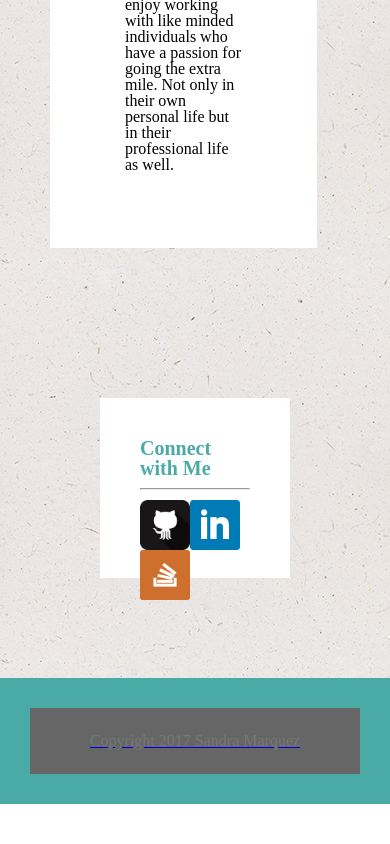
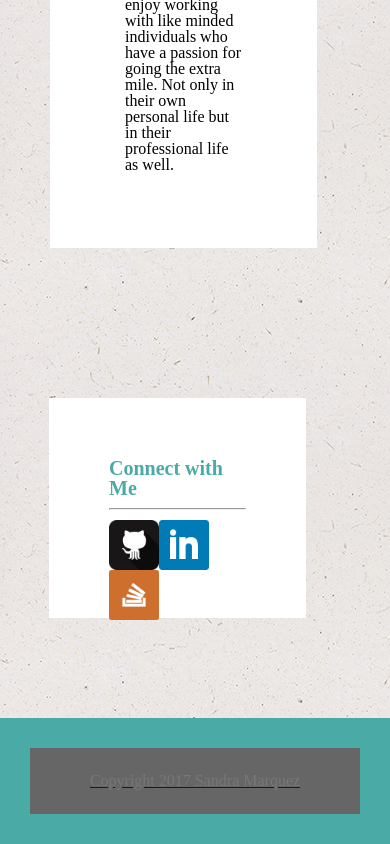
Before and after one commit to Starseed333/Responsive-Portfolio, a plain HTML site: page index.html in a window 390 px wide. Shown: the part 1141-1985 px from the top of the page. Before the commit the page ends 1945 px from the top, so only its background shows below. Drawn offline with Linux system fonts and the light colour scheme.

Commit message:
initial site files

```diff
--- a/assets/css/style.css
+++ b/assets/css/style.css
@@ -147,6 +147,13 @@ footer
 		width: 60%;
 	}
 
+	.connect {
+		padding: 60px;
+		width: 65%;
+		margin-left: 49px;
+	}
+
+
 
 }
 
@@ -163,6 +170,8 @@ footer
 
 	.connect {
 		position: static;
+		padding: 60px;
+		width: 35%;
 	}
 
 	.wrapper {
```
